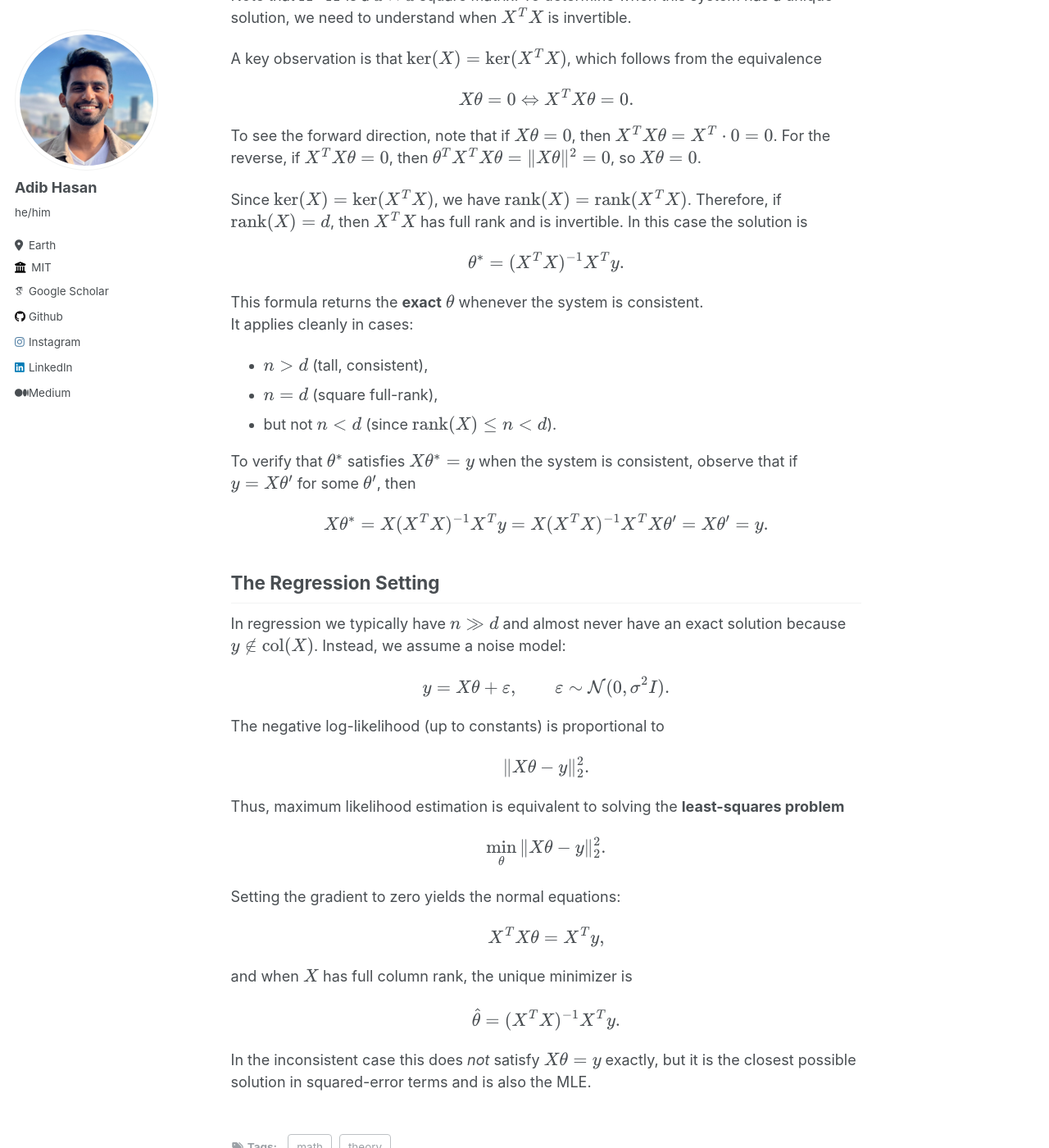
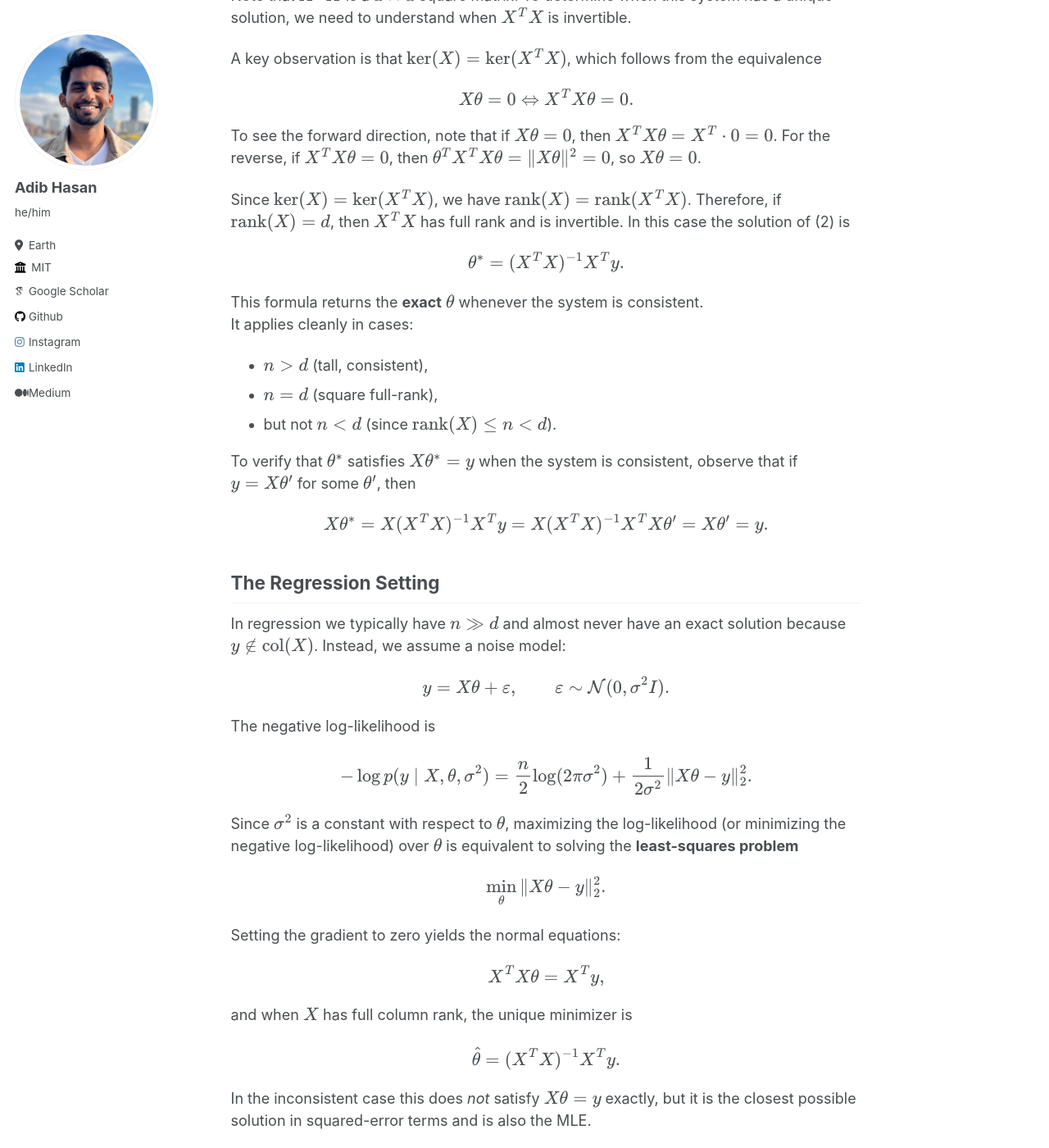
Before and after one commit to Neehan/neehan.github.io, a Jekyll site: the page built from _blog/linear-regression.md, in a window 1280 px wide and 1400 px high, scrolled down 1163 px. Shown: the whole window at 82% size. Built offline with Jekyll 4.4.1, drawn with Linux system fonts in a browser that asks for light colours; some web fonts are replaced; some of the changed text lies outside the part shown.

Commit message:
revised text

```diff
--- a/_blog/linear-regression.md
+++ b/_blog/linear-regression.md
@@ -51,7 +51,7 @@ $$
 
 To see the forward direction, note that if $X\theta = 0$, then $X^TX\theta = X^T \cdot 0 = 0$. For the reverse, if $X^TX\theta = 0$, then $\theta^T X^TX\theta = \\|X\theta\\|^2 = 0$, so $X\theta = 0$.
 
-Since $\operatorname{ker}(X) = \operatorname{ker}(X^TX)$, we have $\operatorname{rank}(X) = \operatorname{rank}(X^TX)$. Therefore, if $\operatorname{rank}(X) = d$, then $X^TX$ has full rank and is invertible. In this case the solution is
+Since $\operatorname{ker}(X) = \operatorname{ker}(X^TX)$, we have $\operatorname{rank}(X) = \operatorname{rank}(X^TX)$. Therefore, if $\operatorname{rank}(X) = d$, then $X^TX$ has full rank and is invertible. In this case the solution of (2) is
 
 $$
 \theta^* = (X^T X)^{-1} X^T y.
@@ -78,13 +78,13 @@ $$
 y = X\theta + \varepsilon, \qquad \varepsilon \sim \mathcal{N}(0, \sigma^2 I).
 $$
 
-The negative log-likelihood (up to constants) is proportional to
+The negative log-likelihood is
 
 $$
-\|X\theta - y\|_2^2.
+-\log p(y \mid X, \theta, \sigma^2) = \frac{n}{2}\log(2\pi\sigma^2) + \frac{1}{2\sigma^2}\|X\theta - y\|_2^2.
 $$
 
-Thus, maximum likelihood estimation is equivalent to solving the **least-squares problem**
+Since $\sigma^2$ is a constant with respect to $\theta$, maximizing the log-likelihood (or minimizing the negative log-likelihood) over $\theta$ is equivalent to solving the **least-squares problem**
 
 $$
 \min_\theta \|X\theta - y\|_2^2.
```
Also changed, not shown: other parts of _blog/linear-regression.md (+2 -2 lines).
